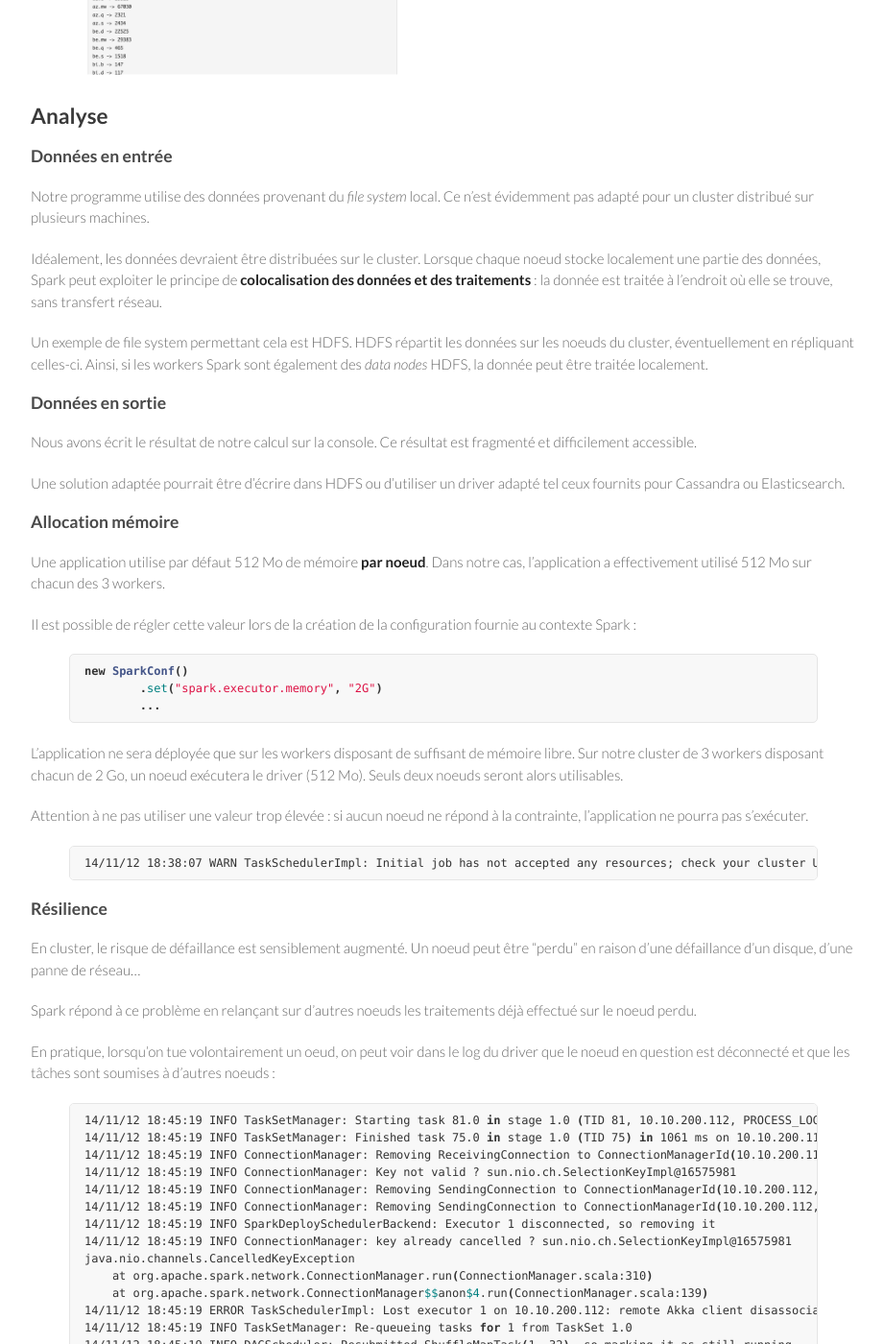
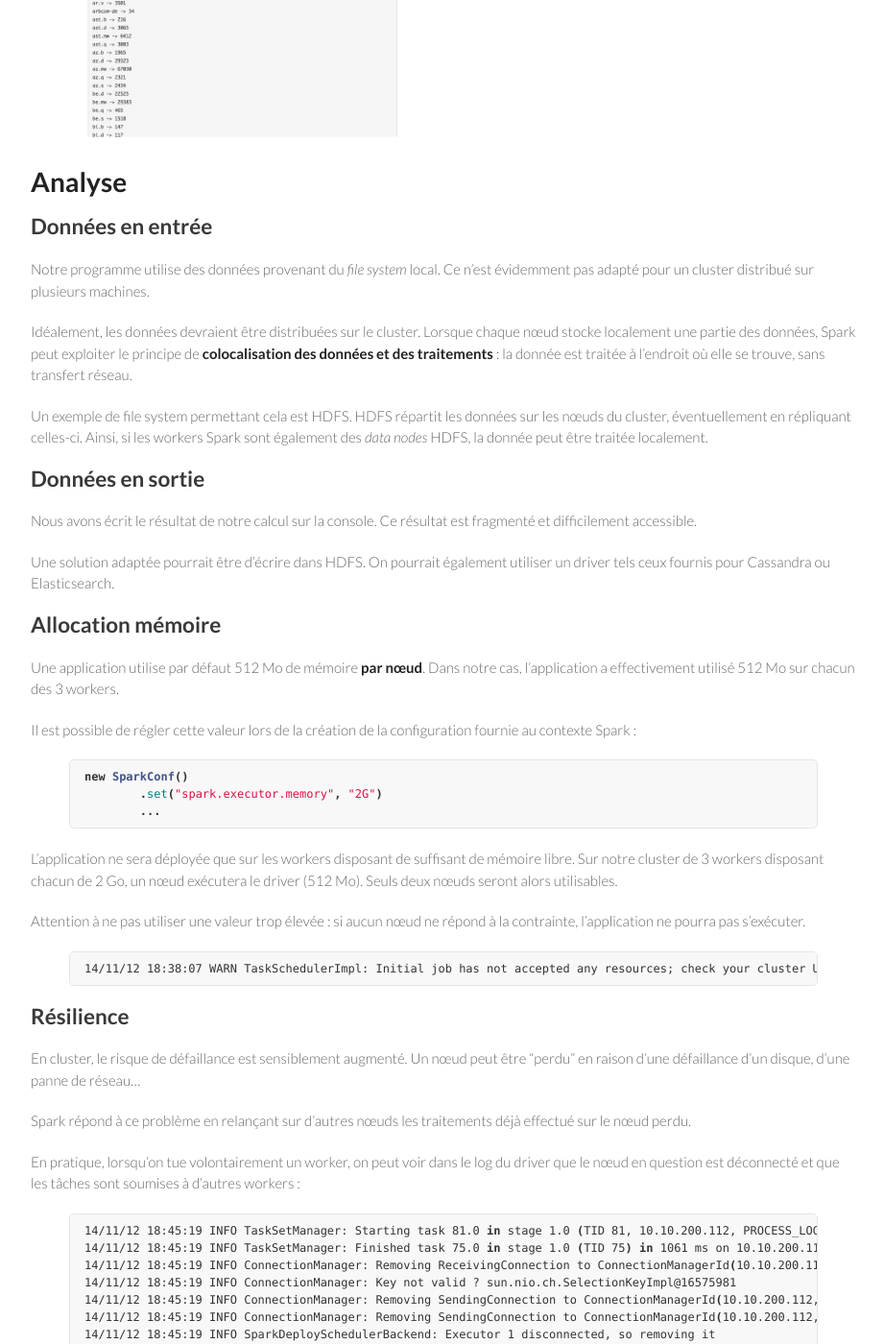
Before and after one commit to aseigneurin/aseigneurin.github.io, a Jekyll site: the page built from _posts/2014-11-12-utiliser-apache-spark-en-cluster.md, in a window 1280 px wide and 1400 px high, scrolled down 6211 px. Shown: the whole window at 96% size, without its empty margins (178-1099 px from the left). Built offline with Jekyll 4.4.1, drawn with Linux system fonts in a browser that asks for light colours; nearby versions of some CDN libraries; some of the changed text lies outside the part shown.

Commit message:
- writing post on Spark in a cluster

```diff
--- a/_posts/2014-11-12-utiliser-apache-spark-en-cluster.md
+++ b/_posts/2014-11-12-utiliser-apache-spark-en-cluster.md
@@ -13,18 +13,18 @@
 
 Le master a pour seul responsabilité la gestion du cluster et il n'exécute donc pas de code MapReduce. Les workers, en revanche, sont les exécuteurs. Ce sont eux qui apportent des *ressources* au cluster, à savoir de la mémoire et des cœurs de traitement.
 
-Pour exécuter un traitement sur un cluster Spark, il faut *soumettre une application* dont le traitement sera piloté par un **driver**. Deux modes d'éxécution sont possibles :
+Pour exécuter un traitement sur un cluster Spark, il faut soumettre une **application** dont le traitement sera piloté par un **driver**. Deux modes d'éxécution sont possibles :
 
 * mode *client* : le driver est créé sur la machine qui soumet l'application
 * mode *cluster* : le driver est créé à l'intérieur du cluster.
 
 # Communication au sein du cluster
 
-Les workers établissent une communication bidirectionnelle avec le master : le worker se connecte au master pour ouvrir un canal dans un sens, puis le master se connecte au worker pour ouvrir un canal dans le sens inverse. Il est donc nécessaire que les différents noeuds du cluster puissent se joindre correctement (résolution DNS...).
+Les workers établissent une communication bidirectionnelle avec le master : le worker se connecte au master pour ouvrir un canal dans un sens, puis le master se connecte au worker pour ouvrir un canal dans le sens inverse. Il est donc nécessaire que les différents nœuds du cluster puissent se joindre correctement (résolution DNS...).
 
-La communication entre les nœuds s'effectue avec le framework [Akka](http://akka.io/). C'est utile à savoir pour identifier les lignes de logs traitant des échanges entre les noeuds.
+La communication entre les nœuds s'effectue avec le framework [Akka](http://akka.io/). C'est utile à savoir pour identifier les lignes de logs traitant des échanges entre les nœuds.
 
-Les noeuds du cluster (master comme workers) exposent par ailleurs une interface Web permettant de surveiller l'état du cluster ainsi que l'avancement des traitements. Chaque nœud ouvre donc deux ports :
+Les nœuds du cluster (master comme workers) exposent par ailleurs une interface Web permettant de surveiller l'état du cluster ainsi que l'avancement des traitements. Chaque nœud ouvre donc deux ports :
 
 * un port pour la communication interne : port 7077 par défaut pour le master, port aléatoire pour les workers
 * un port pour l'interface Web : port 8080 par défaut pour le master, port 8081 par défaut pour les workers.
@@ -71,10 +71,10 @@
 
 Nous allons ensuite démarrer 3 workers via la commande `bin/spark-class org.apache.spark.deploy.worker.Worker`. Celle-ci attend en argument l'URL du cluster ainsi que d'éventuelles options. Les options possibles sont les mêmes que celles disponibles sur le master, auxquelles s'ajoutent :
 
-- `-c CORES`, `--cores CORES` : nombre de coeurs alloués (uniquement sur les workers)
-- `-m MEM`, `--memory MEM` : quantité de mémoire allouée (uniquement sur les workers)
+- `-c CORES`, `--cores CORES` : nombre de cœurs alloués
+- `-m MEM`, `--memory MEM` : quantité de mémoire allouée
 
-Notez qu'un worker utilise par défaut toute la mémoire de la machine moins 1 Go laissé à l'OS. Dans notre cas, nous allons démarrer plusieurs workers sur le même noeud physique. Nous allons donc limiter la mémoire allouée au process à 4 Go via l'option `--memory 4G`, et restreindre à l'utilisation de 2 coeurs via l'option `--cores 2`.
+Notez qu'un worker utilise par défaut toute la mémoire de la machine moins 1 Go laissé à l'OS. Dans notre cas, nous allons démarrer plusieurs workers sur le même nœud physique. Nous allons donc limiter la mémoire allouée au process à 4 Go via l'option `--memory 4G`, et restreindre à l'utilisation de 2 cœurs via l'option `--cores 2`.
 
 Ici, le programme ne rend pas la main et on voit le log s'afficher directement sur la console. On peut voir que le port de communication interne est choisi au hasard (ici, 64570), que l'interface Web est accessible sur le port 8081, et que la communication a été établi avec le master.
 
@@ -110,7 +110,9 @@
   <img src="/images/spark_cluster_worker.png" width="50%">
 </a>
 
-Nous démarrons donc deux workers supplémentaires. Dans l'interface Web, on peut voir que le nombre de coeurs et la mémoire des workers se cumulent, totalisant ainsi 6 coeurs et 12 Go de mémoire :
+Nous démarrons donc deux workers supplémentaires. Le port 8081 étant déjà utilisé par le premier worker, ces nouveaux workers exposent alors leur interface Web sur les ports 8082 et 8083.
+
+Dans l'interface Web du master, on peut voir que le nombre de cœurs et la mémoire des workers se cumulent, totalisant ainsi 6 cœurs et 12 Go de mémoire :
 
 <a class="image-popup" href="/images/spark_cluster_master-with-three-workers.png">
   <img src="/images/spark_cluster_master-with-three-workers.png" width="50%">
@@ -183,7 +185,7 @@
 
 L'application apparait alors dans la section *Running Applications* ainsi que dans la section *Running Drivers*.
 
-On peut remarquer que le driver utilise 512 Mo et que l'application utilise 512 Mo par noeud. Par ailleurs, les 2 coeurs de chaque worker sont utilisés.
+On peut remarquer que le driver utilise 512 Mo de mémoire et que l'application utilise 512 Mo par nœud. Par ailleurs, les 2 cœurs de chaque worker sont utilisés.
 
 <a class="image-popup" href="/images/spark_cluster_app-submit.png">
   <img src="/images/spark_cluster_app-submit.png" width="50%">
@@ -209,7 +211,7 @@
   <img src="/images/spark_cluster_app-progress.png" width="50%">
 </a>
 
-Enfin, via la page d'un worker, on peut accéder aux logs d'exécution (stdout et stderr).
+Enfin, via la page d'un worker, on peut accéder aux logs d'exécution (*stdout* et *stderr*).
 
 Dans notre cas, le résultat ayant été écrit sur la console, celui-ci est fragmenté sur les consoles des 3 exécuteurs.
 
@@ -217,25 +219,25 @@
   <img src="/images/spark_cluster_app-logs.png" width="50%">
 </a>
 
-## Analyse
+# Analyse
 
-### Données en entrée
+## Données en entrée
 
 Notre programme utilise des données provenant du *file system* local. Ce n'est évidemment pas adapté pour un cluster distribué sur plusieurs machines.
 
-Idéalement, les données devraient être distribuées sur le cluster. Lorsque chaque noeud stocke localement une partie des données, Spark peut exploiter le principe de **colocalisation des données et des traitements** : la donnée est traitée à l'endroit où elle se trouve, sans transfert réseau.
+Idéalement, les données devraient être distribuées sur le cluster. Lorsque chaque nœud stocke localement une partie des données, Spark peut exploiter le principe de **colocalisation des données et des traitements** : la donnée est traitée à l'endroit où elle se trouve, sans transfert réseau.
 
-Un exemple de file system permettant cela est HDFS. HDFS répartit les données sur les noeuds du cluster, éventuellement en répliquant celles-ci. Ainsi, si les workers Spark sont également des *data nodes* HDFS, la donnée peut être traitée localement.
+Un exemple de file system permettant cela est HDFS. HDFS répartit les données sur les nœuds du cluster, éventuellement en répliquant celles-ci. Ainsi, si les workers Spark sont également des *data nodes* HDFS, la donnée peut être traitée localement.
 
-### Données en sortie
+## Données en sortie
 
 Nous avons écrit le résultat de notre calcul sur la console. Ce résultat est fragmenté et difficilement accessible.
 
-Une solution adaptée pourrait être d'écrire dans HDFS ou d'utiliser un driver adapté tel ceux fournits pour Cassandra ou Elasticsearch.
+Une solution adaptée pourrait être d'écrire dans HDFS. On pourrait également utiliser un driver tels ceux fournis pour Cassandra ou Elasticsearch.
 
-### Allocation mémoire
+## Allocation mémoire
 
-Une application utilise par défaut 512 Mo de mémoire **par noeud**. Dans notre cas, l'application a effectivement utilisé 512 Mo sur chacun des 3 workers.
+Une application utilise par défaut 512 Mo de mémoire **par nœud**. Dans notre cas, l'application a effectivement utilisé 512 Mo sur chacun des 3 workers.
 
 Il est possible de régler cette valeur lors de la création de la configuration fournie au contexte Spark :
 
@@ -245,21 +247,21 @@
         ...
 {% endhighlight %}
 
-L'application ne sera déployée que sur les workers disposant de suffisant de mémoire libre. Sur notre cluster de 3 workers disposant chacun de 2 Go, un noeud exécutera le driver (512 Mo). Seuls deux noeuds seront alors utilisables.
+L'application ne sera déployée que sur les workers disposant de suffisant de mémoire libre. Sur notre cluster de 3 workers disposant chacun de 2 Go, un nœud exécutera le driver (512 Mo). Seuls deux nœuds seront alors utilisables.
 
-Attention à ne pas utiliser une valeur trop élevée : si aucun noeud ne répond à la contrainte, l'application ne pourra pas s'exécuter.
+Attention à ne pas utiliser une valeur trop élevée : si aucun nœud ne répond à la contrainte, l'application ne pourra pas s'exécuter.
 
 {% highlight bash %}
 14/11/12 18:38:07 WARN TaskSchedulerImpl: Initial job has not accepted any resources; check your cluster UI to ensure that workers are registered and have sufficient memory
 {% endhighlight %}
 
-### Résilience
+## Résilience
 
-En cluster, le risque de défaillance est sensiblement augmenté. Un noeud peut être "perdu" en raison d'une défaillance d'un disque, d'une panne de réseau...
+En cluster, le risque de défaillance est sensiblement augmenté. Un nœud peut être "perdu" en raison d'une défaillance d'un disque, d'une panne de réseau...
 
-Spark répond à ce problème en relançant sur d'autres noeuds les traitements déjà effectué sur le noeud perdu.
+Spark répond à ce problème en relançant sur d'autres nœuds les traitements déjà effectué sur le nœud perdu.
 
-En pratique, lorsqu'on tue volontairement un oeud, on peut voir dans le log du driver que le noeud en question est déconnecté et que les tâches sont soumises à d'autres noeuds :
+En pratique, lorsqu'on tue volontairement un worker, on peut voir dans le log du driver que le nœud en question est déconnecté et que les tâches sont soumises à d'autres workers :
 
 {% highlight bash %}
 14/11/12 18:45:19 INFO TaskSetManager: Starting task 81.0 in stage 1.0 (TID 81, 10.10.200.112, PROCESS_LOCAL, 1313 bytes)
```
Also changed, not shown: other parts of _posts/2014-11-12-utiliser-apache-spark-en-cluster.md (+19 -5 lines).
